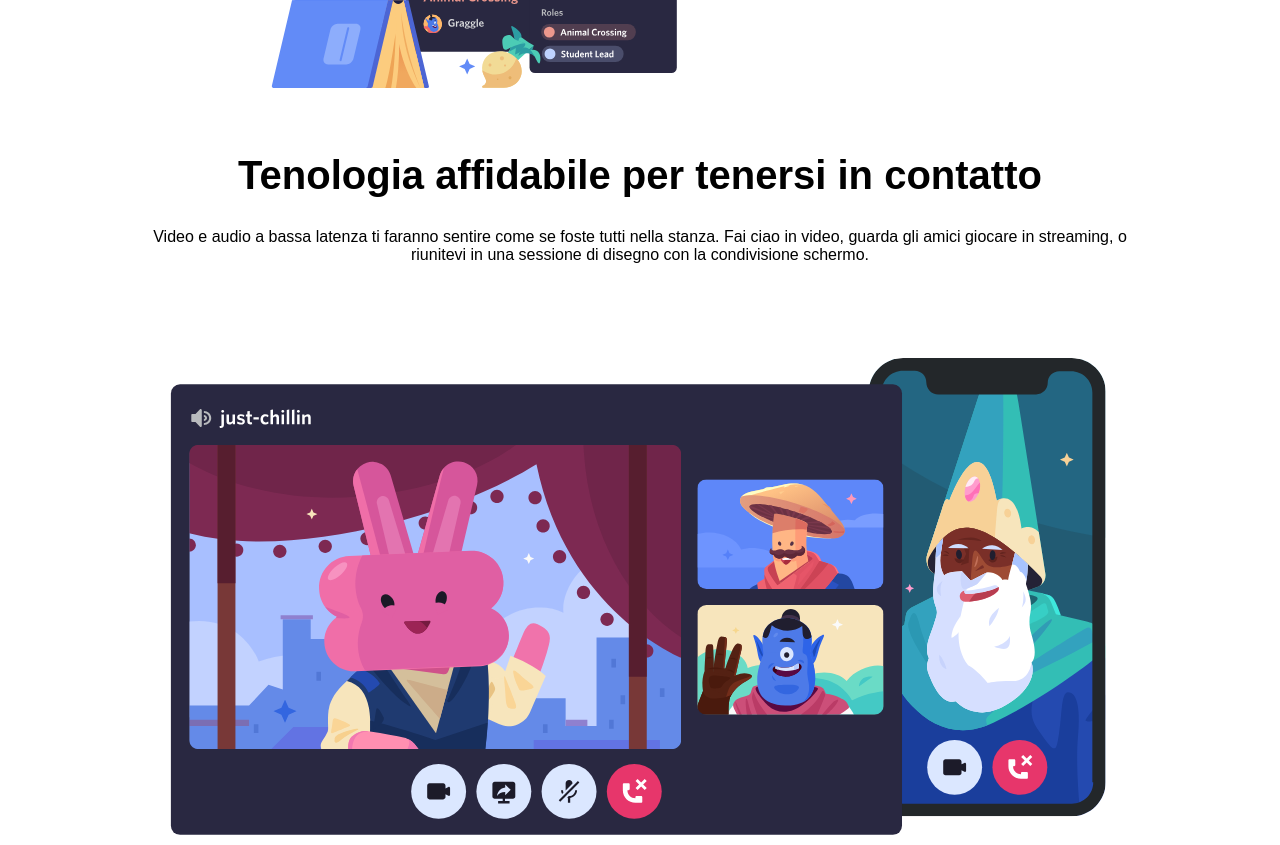
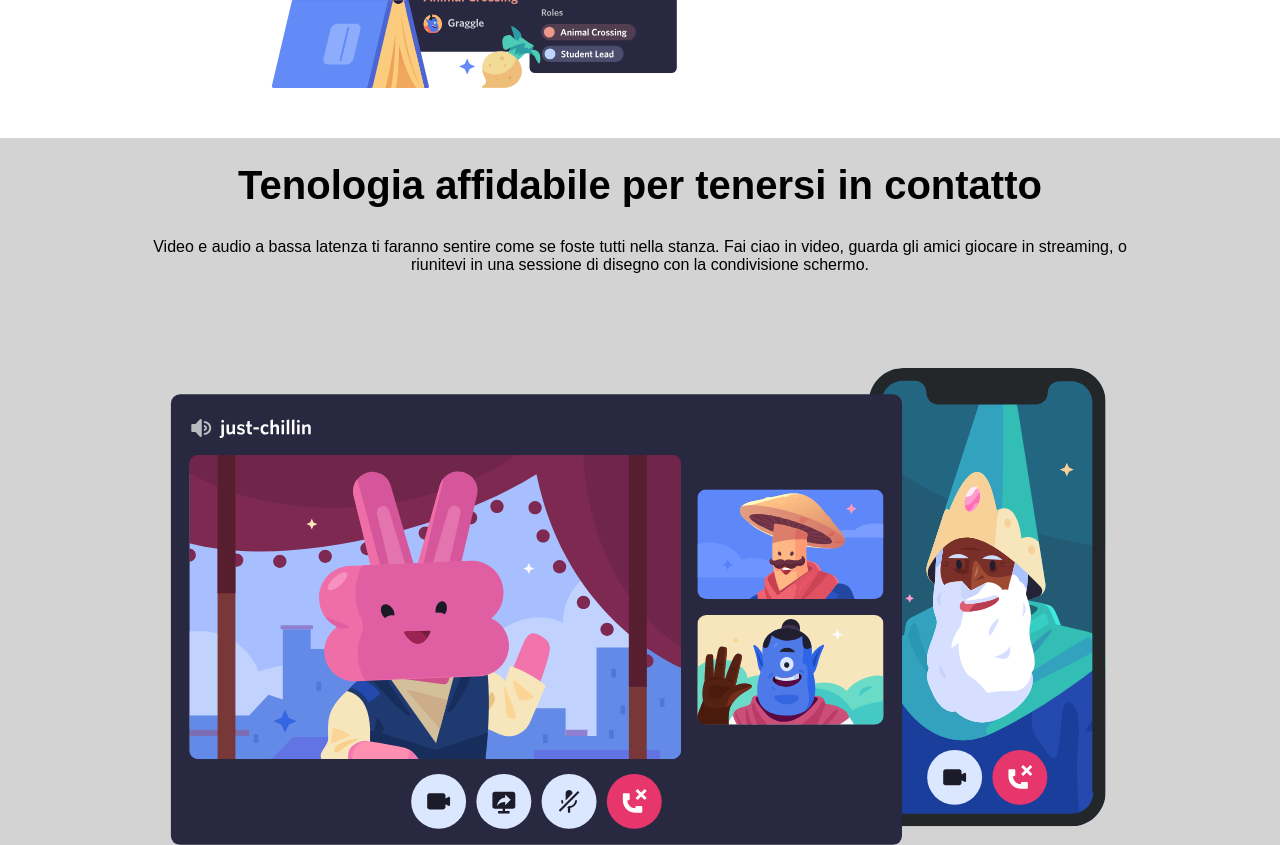
Before and after one commit to GiordanoDiego/htmlcss-discord, a plain HTML site: page index.html in a window 1280 px wide. Shown: the part 1580-2425 px from the top of the page. Drawn offline with Linux system fonts and the light colour scheme.

Commit message:
fix section-main-4, complete

```diff
--- a/css/style.css
+++ b/css/style.css
@@ -164,6 +164,12 @@ padding-bottom: 20px;
 }
 
 /* --------SECTION 4--------- */
+.section-main-4{
+    background-color: lightgrey;
+    padding-top: 10px;
+    padding-bottom: 10px;
+}
+
 .section-main-4 h2, .section-main-4 p{
     text-align: center;
     margin-bottom: 30px;
```
